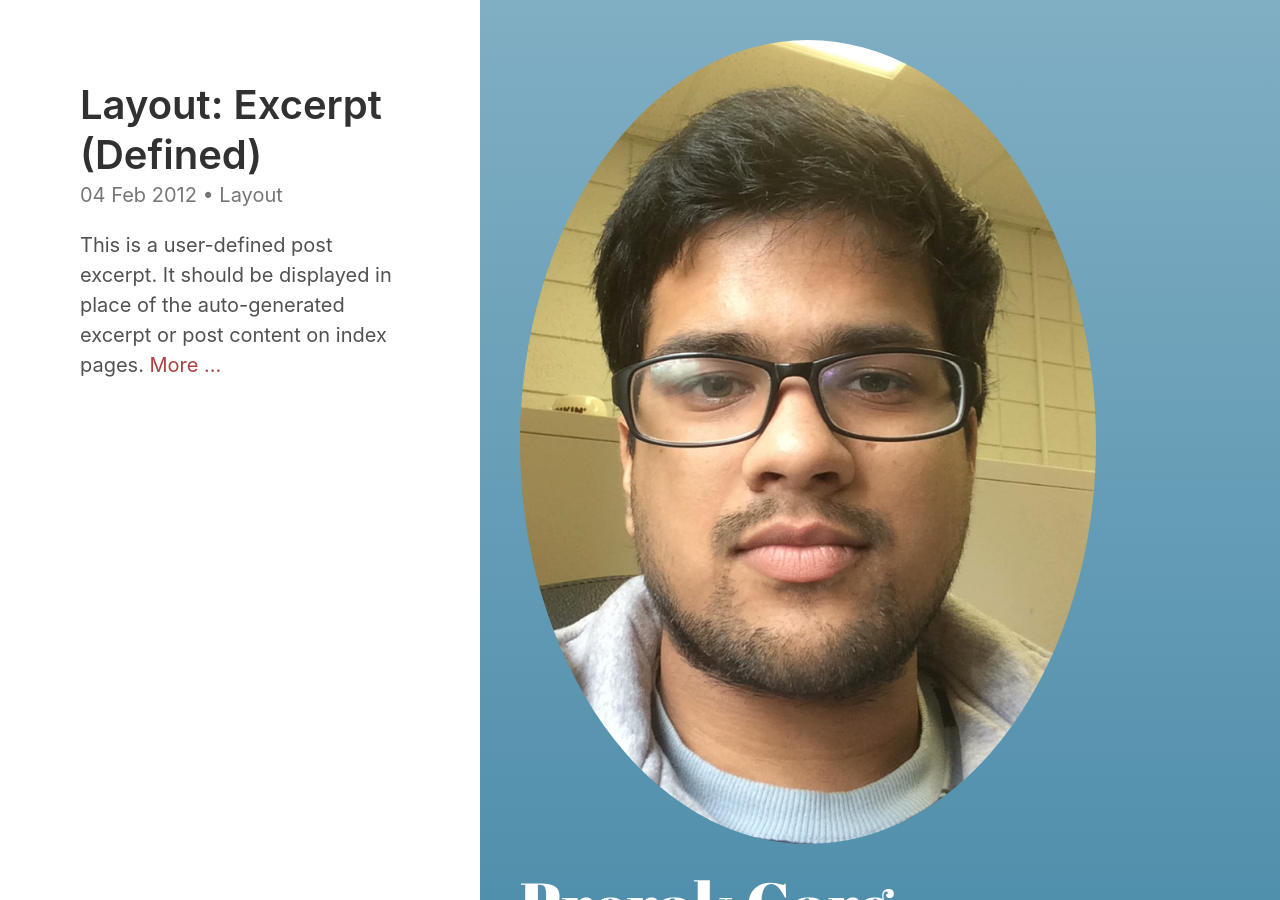
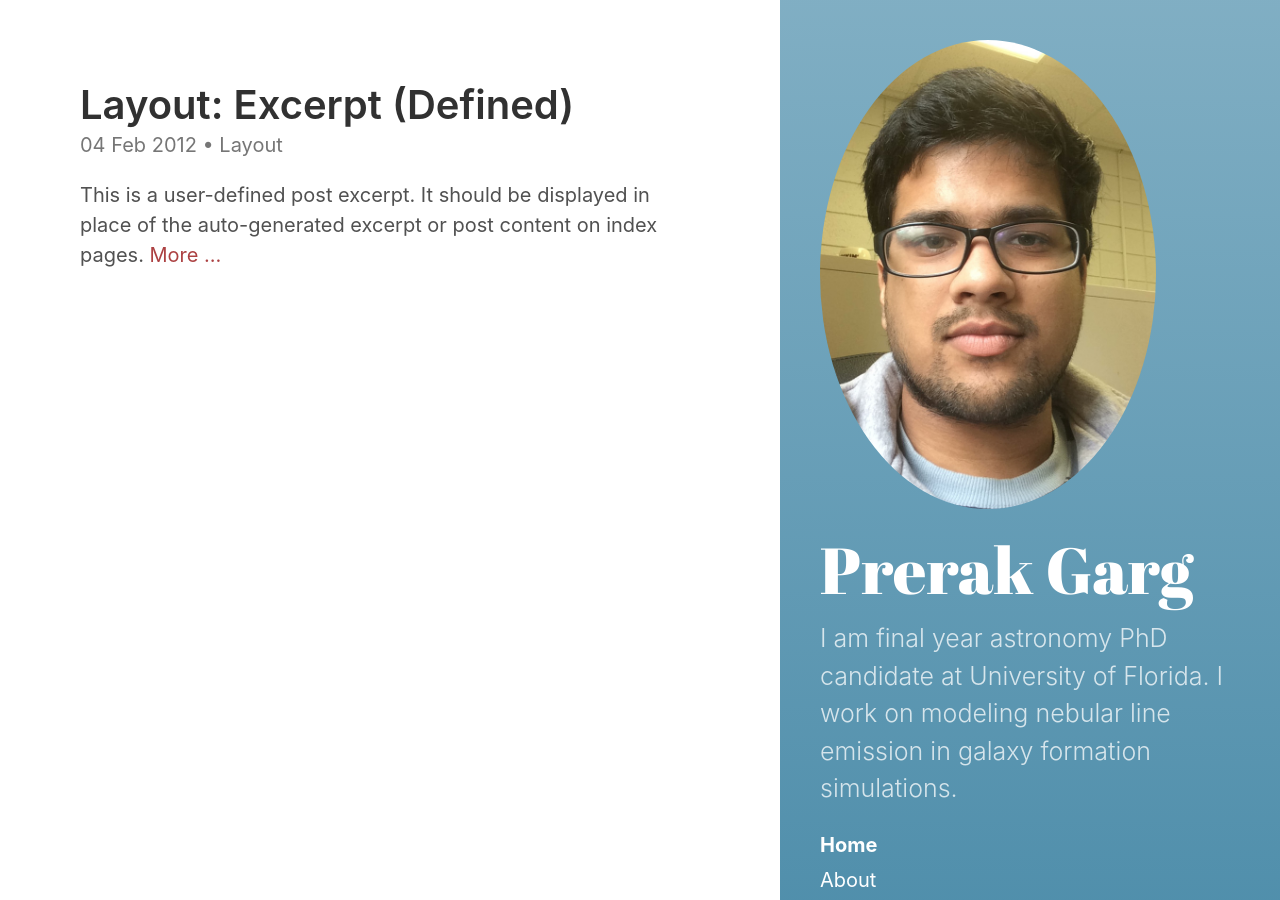
Before and after one commit to prerakgarg07/prerakgarg07.github.io, a Jekyll site: the page built from index.html, in a window 1280 px wide. Built offline with Jekyll 4.4.1, drawn with Linux system fonts in a browser that asks for light colours; the list of posts is cut into pages by our own code.

Commit message:
Update _variables.scss

```diff
--- a/_sass/hydeout/_variables.scss
+++ b/_sass/hydeout/_variables.scss
@@ -29,7 +29,7 @@ $padding-v: 1em !default;
 $padding-h: 1.5em !default;
 $heading-spacing: 0.5rem !default;
 $section-spacing: 2rem !default;
-$sidebar-width: 40rem !default;
+$sidebar-width: 25rem !default;
 
 $large-breakpoint: 49rem !default;
 $large-font-size: 1.25rem !default;
```
